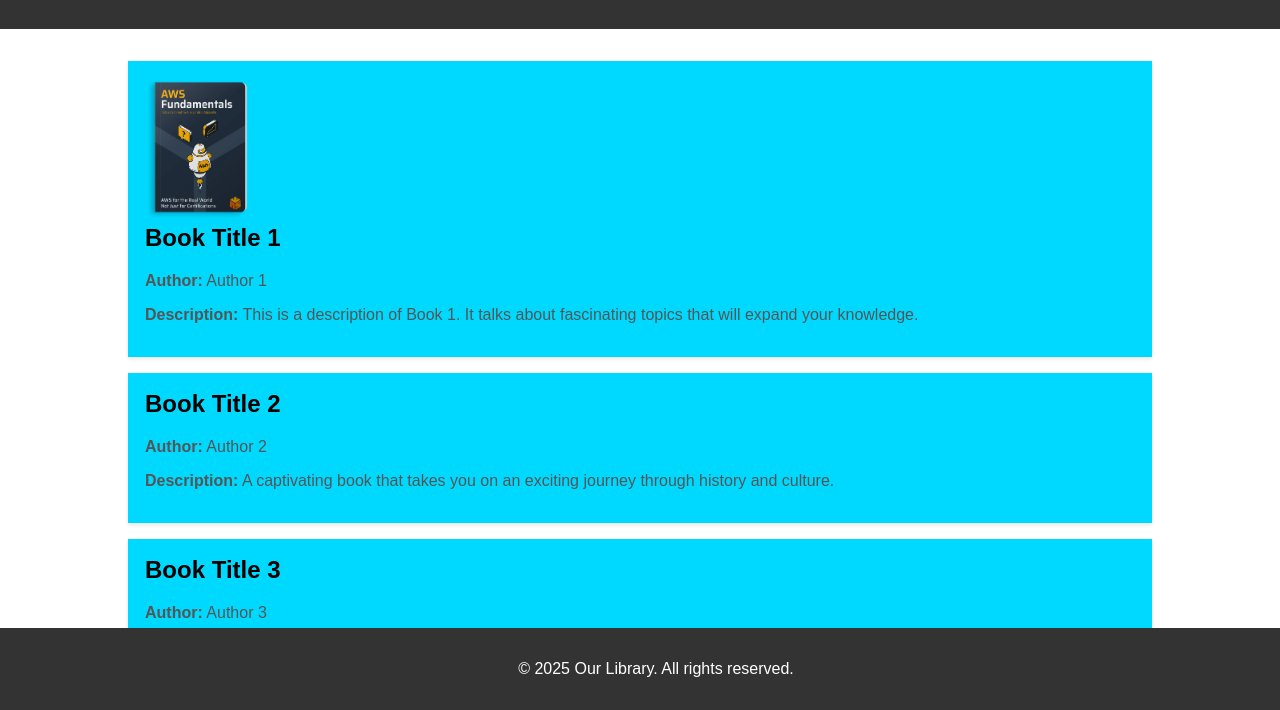
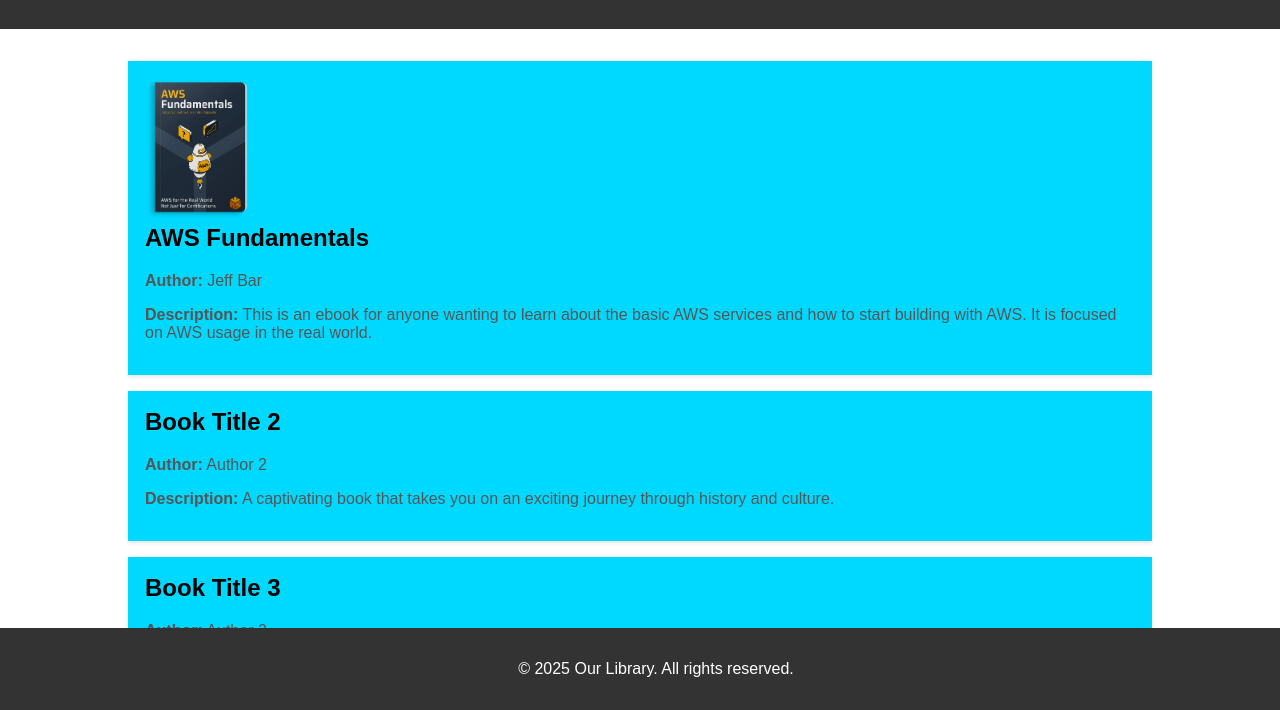
Before and after one commit to Tarek557/Library-Website, a plain HTML site: page Webiste.html in a window 1280 px wide. Shown: the part 90-800 px from the top of the page. Drawn offline with Linux system fonts and the light colour scheme.

Commit message:
Update Webiste.html
first book finished

```diff
--- a/Webiste.html
+++ b/Webiste.html
@@ -59,9 +59,9 @@
     <div class="container">
         <div class="book">
             <img src="aws.jpg" alt="https://awsfundamentals.com" width="104" height="142">
-            <h2>Book Title 1</h2>
-            <p><strong>Author:</strong> Author 1</p>
-            <p><strong>Description:</strong> This is a description of Book 1. It talks about fascinating topics that will expand your knowledge.</p>
+            <h2>AWS Fundamentals</h2>
+            <p><strong>Author:</strong> Jeff Bar</p>
+            <p><strong>Description:</strong> This is an ebook for anyone wanting to learn about the basic AWS services and how to start building with AWS. It is focused on AWS usage in the real world.</p>
         </div>
 
         <div class="book">
```
